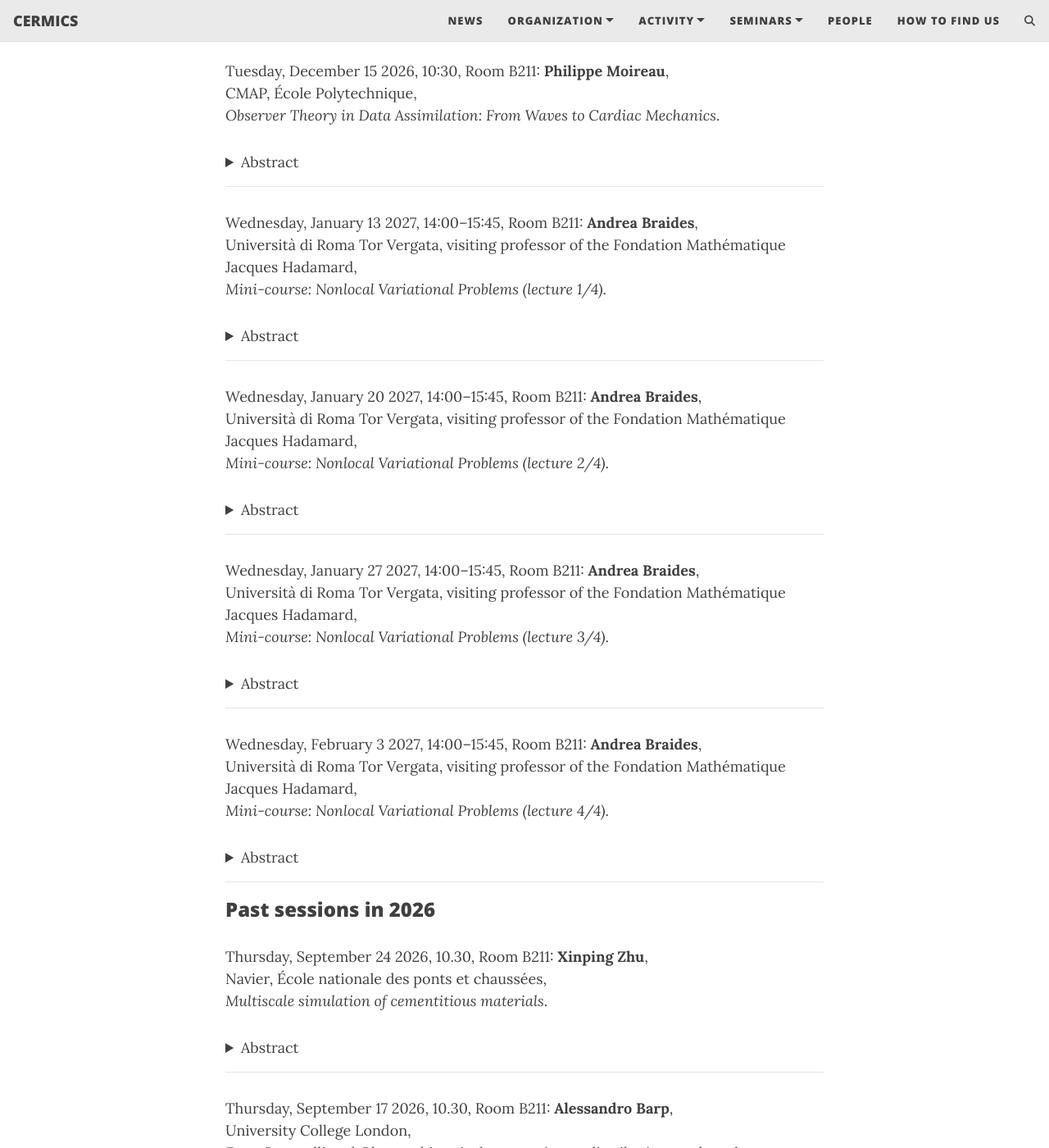
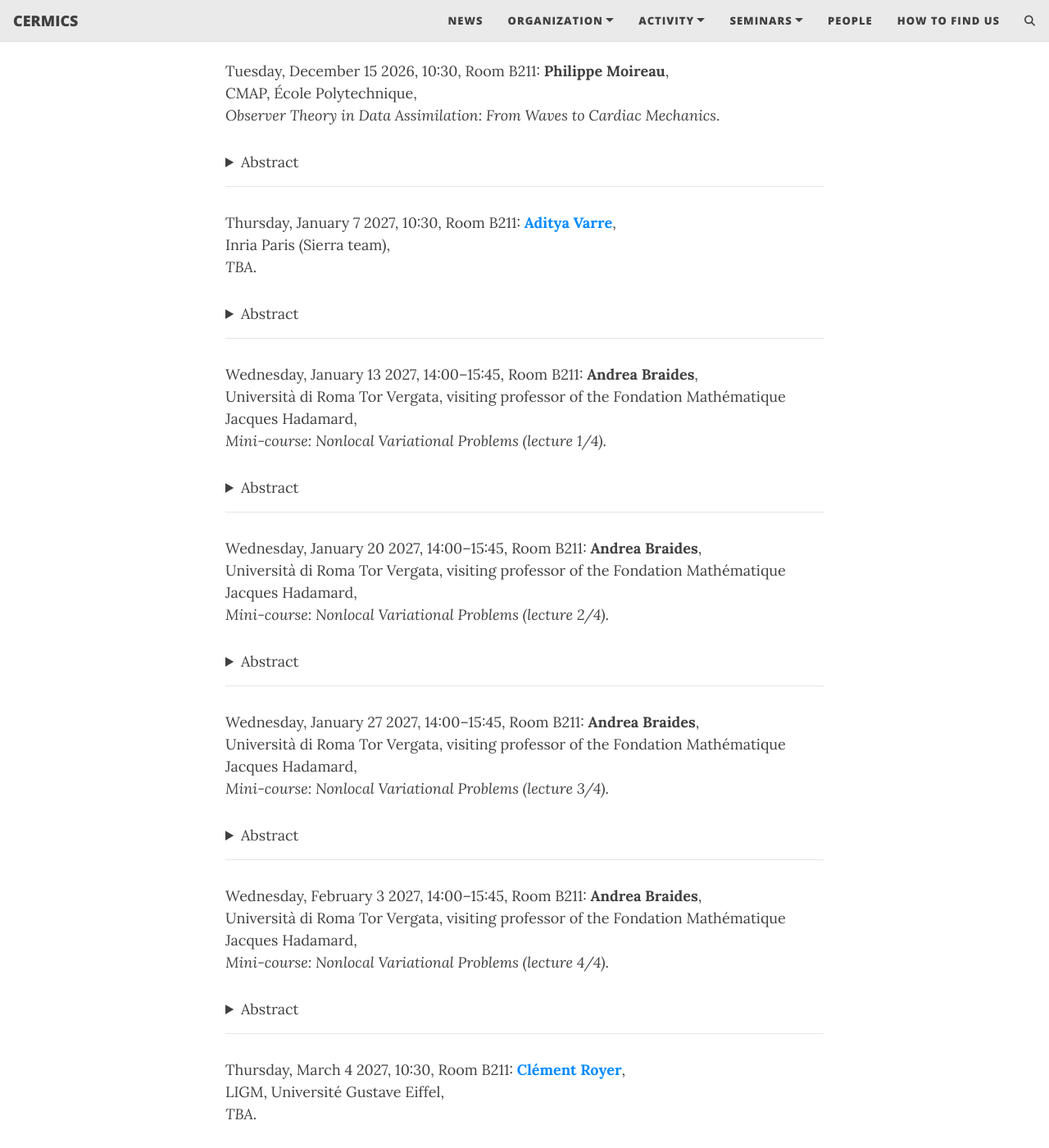
Before and after one commit to cermics/applied-mathematics, a Jekyll site: the page built from index.md, in a window 1280 px wide and 1400 px high, scrolled down 1019 px. Shown: the whole window at 82% size. Built offline with Jekyll 4.4.1, drawn with Linux system fonts in a browser that asks for light colours; comment, search, counter and statistics services are not loaded.

Commit message:
Add seminars: Aditya Varre (2027-01-07), Clément Royer (2027-03-04)
Titles and abstracts TBA.

Co-Authored-By: Claude Opus 5.5 <noreply@anthropic.com>

```diff
--- a/_data/applied-mathematics.yml
+++ b/_data/applied-mathematics.yml
@@ -1,3 +1,10 @@
+- date: "Thursday 4 March 2027"
+  next: "yes"
+  author: <a href="https://ligm.univ-eiffel.fr/~croyer/">Clément Royer</a>
+  univ: "LIGM, Université Gustave Eiffel"
+  hour: "10:30"
+  where: Room B211
+  title: "TBA"
 - date: "Wednesday 3 February 2027"
   next: "yes"
   author: "Andrea Braides"
@@ -190,6 +197,13 @@
   - C. Kreisbeck and H. Schönberger. Quasiconvexity in the fractional calculus of
   variations: characterization of lower semicontinuity and relaxation. Nonlinear
   Anal. 215 (2022), Paper No. 112625."
+- date: "Thursday 7 January 2027"
+  next: "yes"
+  author: <a href="https://adityavarre.github.io/">Aditya Varre</a>
+  univ: "Inria Paris (Sierra team)"
+  hour: "10:30"
+  where: Room B211
+  title: "TBA"
 - date: "Tuesday 15 December 2026"
   next: "yes"
   author: "Philippe Moireau"
```
